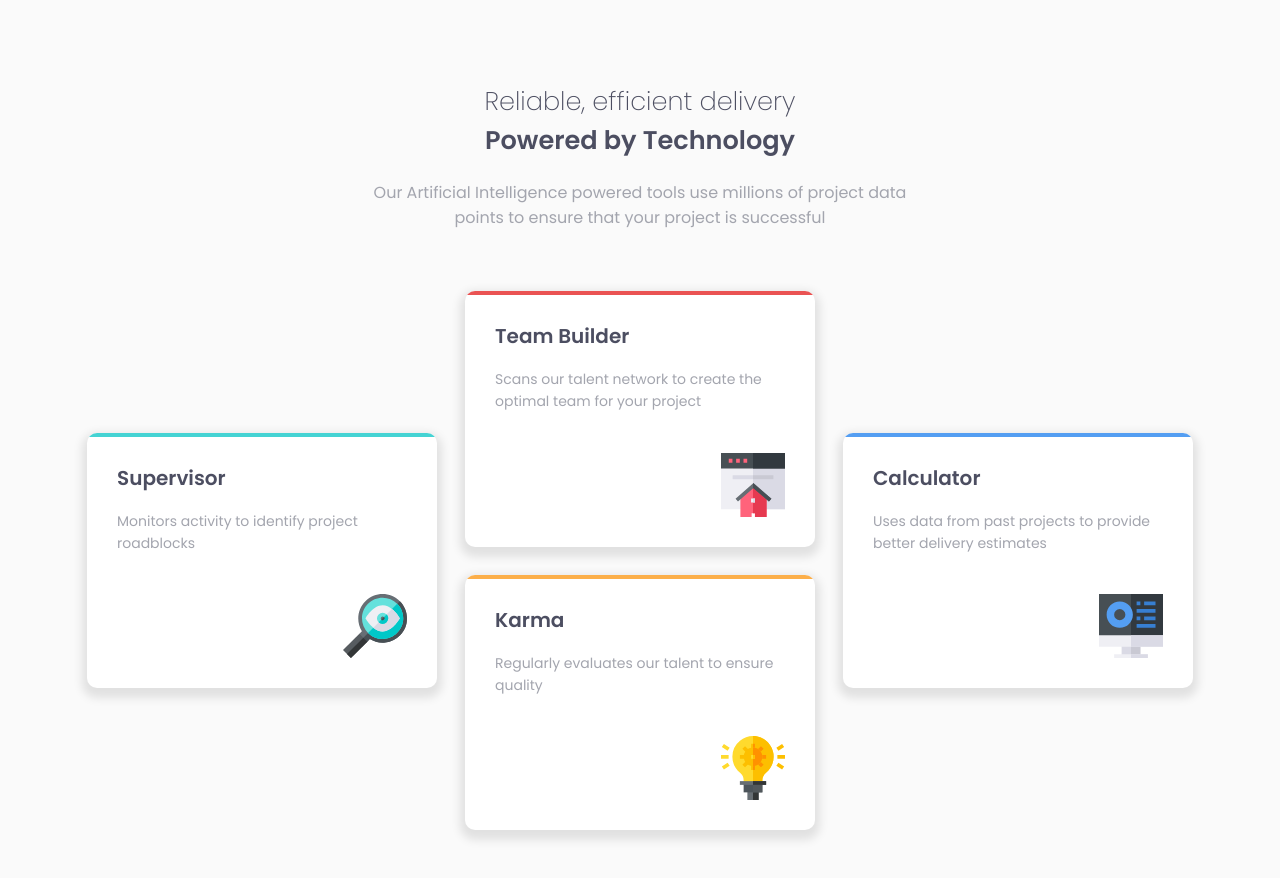
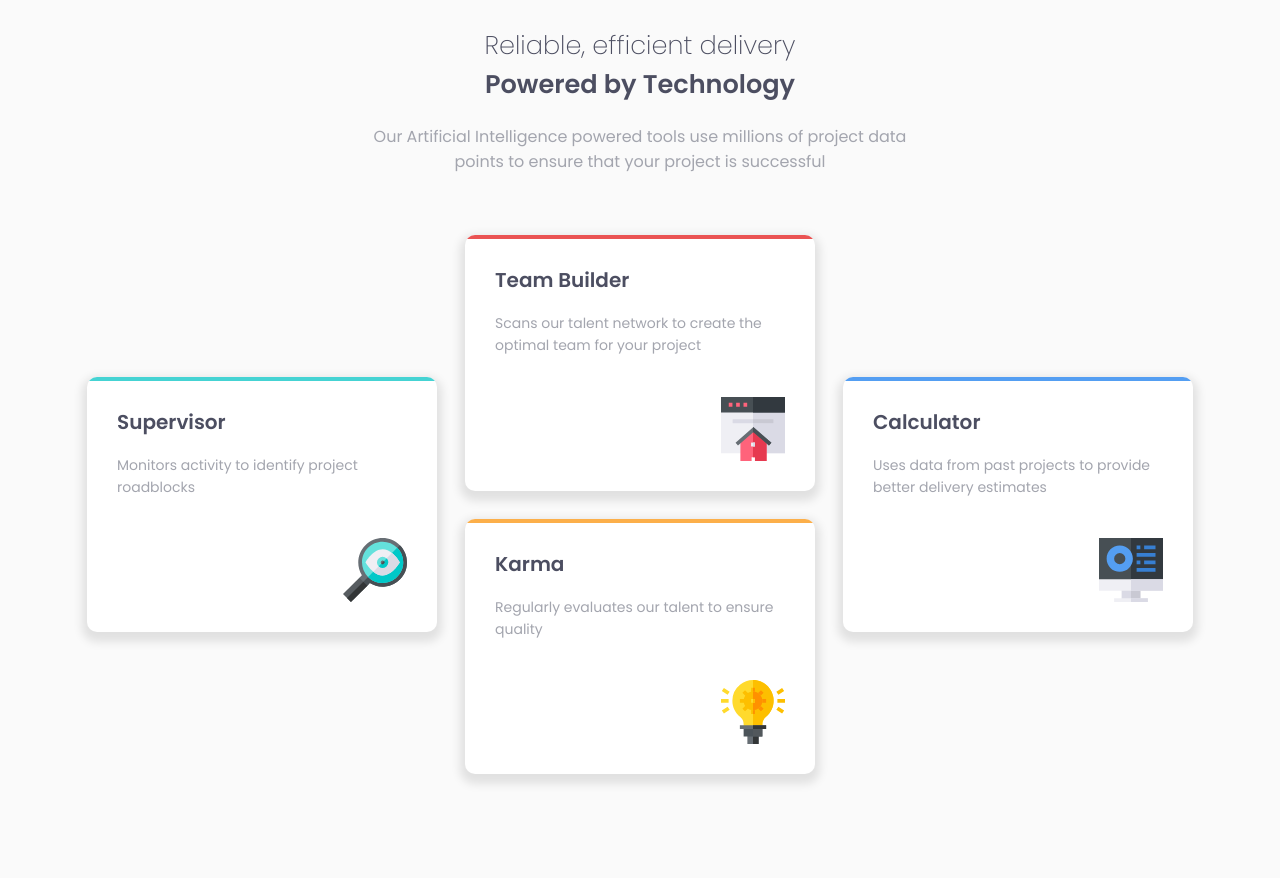
Before and after one commit to adewalemudasiru/Four-card-feature-section-solution, a plain HTML site: page index.html in a window 1280 px wide. After the commit the page ends 800 px from the top, so only its background shows below. Drawn offline with Linux system fonts and the light colour scheme.

Commit message:
moved the body styles to the html tag

```diff
--- a/styles.css
+++ b/styles.css
@@ -9,7 +9,7 @@
     text-decoration: none;
 }
 
-body {
+html {
     font-family: 'Poppins', sans-serif;
     background-color: hsl(0, 0%, 98%);
 }
@@ -34,7 +34,6 @@ span {
     justify-content: center;
     align-items: center;
     min-height: 100vh;
-    margin: 3.5rem auto 2.5rem;
 }
 
 .content-heading {
```
